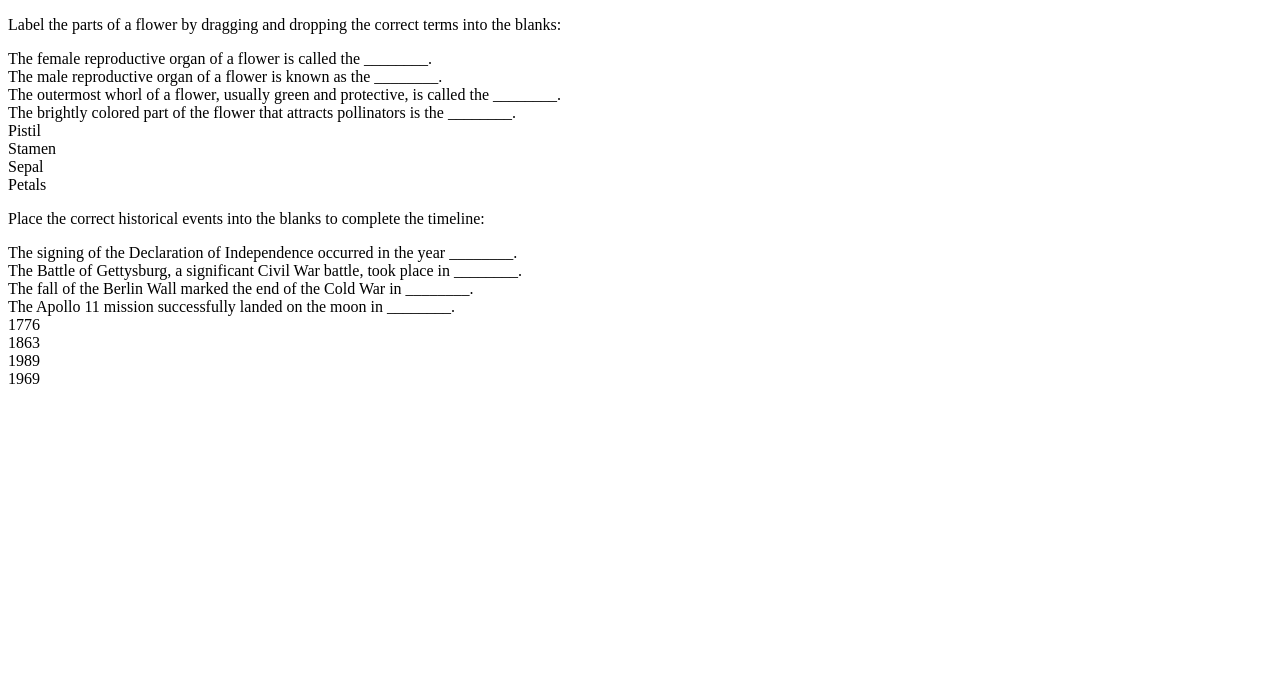
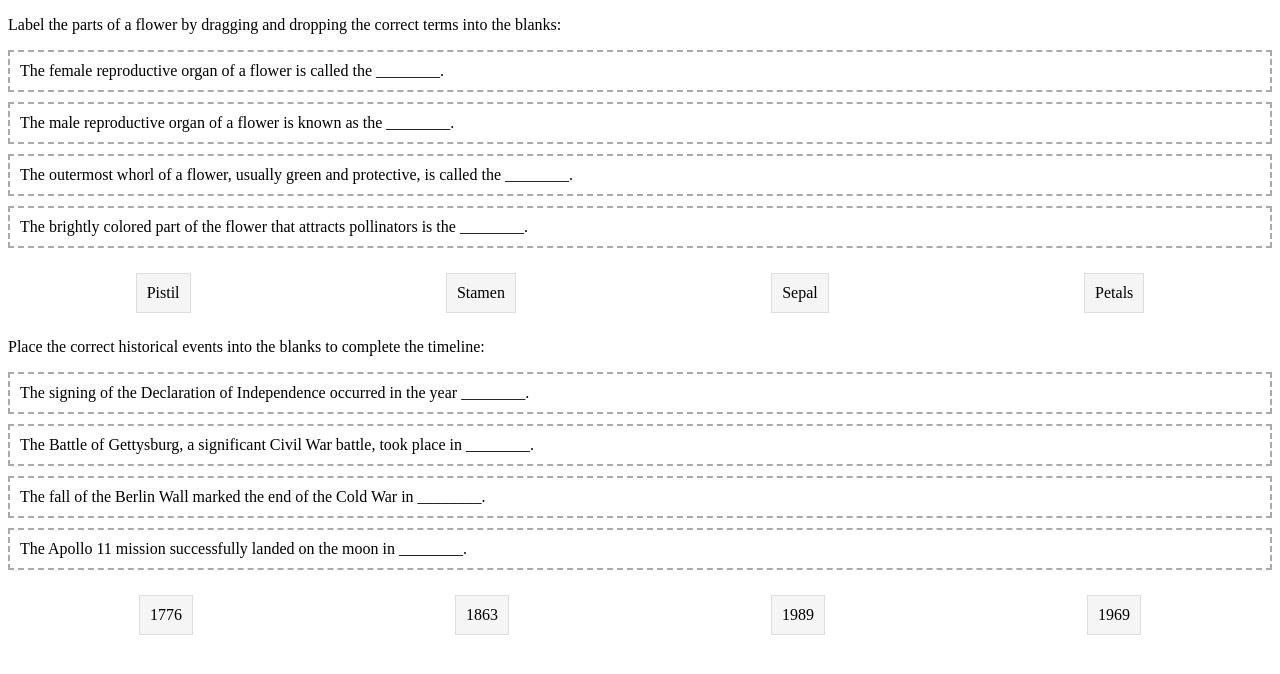
Before and after one commit to rbavithaa/drop-and-drag, a plain HTML site: page index.html in a window 1280 px wide. Drawn offline with Linux system fonts and the light colour scheme.

Commit message:
Update drag-drop.css

```diff
--- a/drag-drop.css
+++ b/drag-drop.css
@@ -1,2 +1,43 @@
-.draggable {background-color:#00ff00;margin:5px;padding:3px;}
-      #div1,#div2 {display:inline-block;min-width:25px;min-height:10px;border-style:solid;border-width:0px;border-bottom-width:2px;}
+/* Style for the drag-and-drop container */
+.question-container {
+    margin-bottom: 20px;
+}
+
+/* Style for the blanks */
+.blank {
+    border: 2px dashed #aaa;
+    padding: 10px;
+    margin: 10px 0;
+}
+
+/* Style for the options */
+.options {
+    display: flex;
+    justify-content: space-around;
+    margin-top: 20px;
+}
+
+.option {
+    padding: 10px;
+    margin: 5px;
+    border: 1px solid #ddd;
+    background-color: #f5f5f5;
+    cursor: move;
+}
+
+/* Highlight the correct answers in green */
+.blank.correct {
+    border-color: #00cc00;
+}
+
+/* Highlight the incorrect answers in red */
+.blank.incorrect {
+    border-color: #cc0000;
+}
+
+/* Style for the dragged element */
+.dragging {
+    opacity: 0.7;
+}
+
+/* Add more styling as needed */
```
